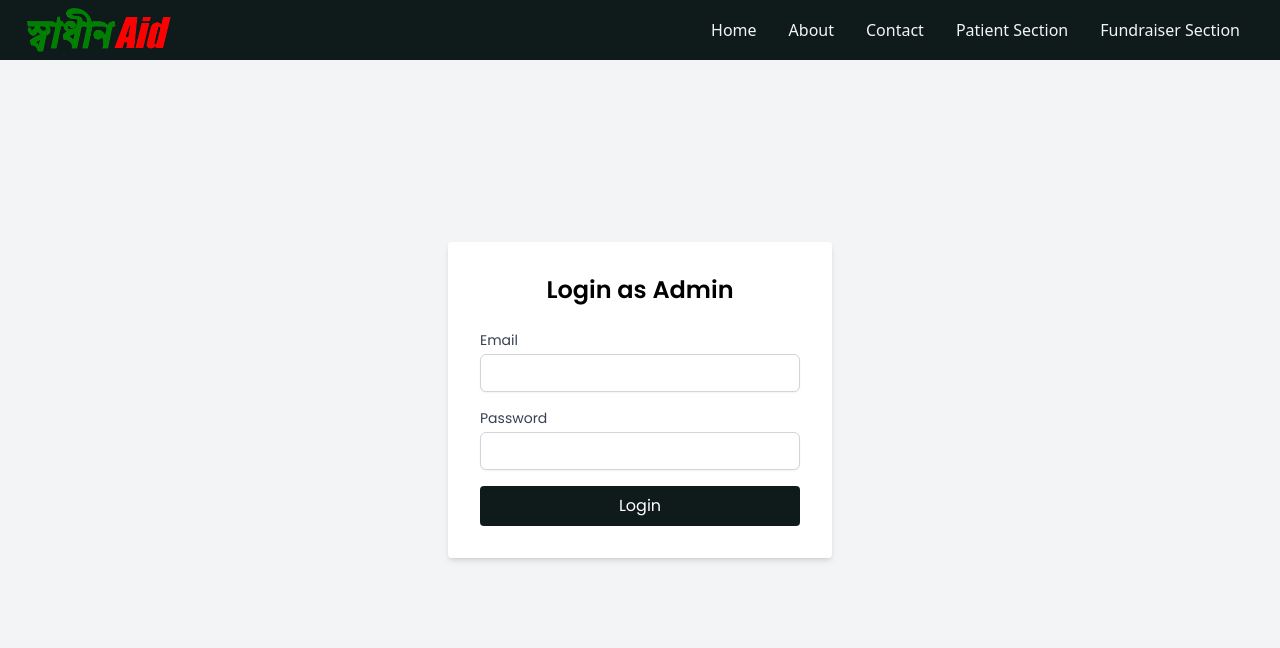
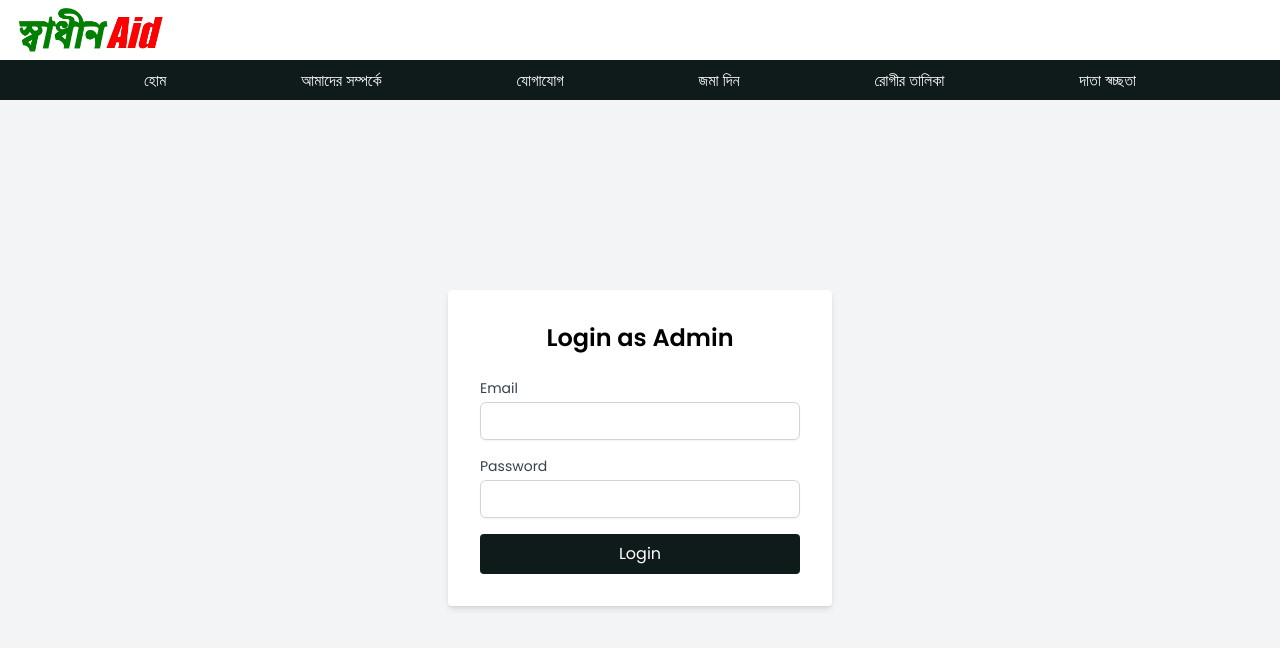
Before and after one commit to Kashshaf-Labib/ShadhinAid, a Next.js app: page /admin/login in a window 1280 px wide. Shown: the top 648 px of the page. Built offline with nearby package versions, Linux system fonts and the light colour scheme.

Commit message:
changed navbar

```diff
--- a/src/components/Layout.tsx
+++ b/src/components/Layout.tsx
@@ -17,7 +17,7 @@ export default function RootLayout({
         <link rel="icon" href="/favicon.ico" />
       </Head>
       <Navbar />
-      <div className={poppins.className}>
+      <div className={`pt-12 ${poppins.className}`}>
         {children}
       </div>
       <Toaster />
--- a/src/components/Navbar.tsx
+++ b/src/components/Navbar.tsx
@@ -1,41 +1,42 @@
-import React, { useState, useEffect, useRef } from "react"
-import Image from "next/image"
-import Link from "next/link"
+import React, { useState, useEffect, useRef } from "react";
+import Image from "next/image";
+import Link from "next/link";
+import { navMenus } from "@/lib/utils";
 
 const Navbar: React.FC = () => {
-  const [isOpen, setIsOpen] = useState<boolean>(false)
-  const [isDropdownOpen, setIsDropdownOpen] = useState<boolean>(false)
-  const [isVisible, setIsVisible] = useState<boolean>(true)
-  const dropdownRef = useRef<HTMLDivElement>(null)
-  let lastScrollY = 0
+  const [isOpen, setIsOpen] = useState<boolean>(false);
+  const [isDropdownOpen, setIsDropdownOpen] = useState<boolean>(false);
+  const [isVisible, setIsVisible] = useState<boolean>(true);
+  const dropdownRef = useRef<HTMLDivElement>(null);
+  let lastScrollY = 0;
 
   const toggleMenu = (): void => {
-    setIsOpen(!isOpen)
-  }
+    setIsOpen(!isOpen);
+  };
 
   const toggleDropdown = (): void => {
-    setIsDropdownOpen(!isDropdownOpen)
-  }
+    setIsDropdownOpen(!isDropdownOpen);
+  };
 
   const handleScroll = (): void => {
     if (typeof window !== "undefined") {
       if (window.scrollY > lastScrollY) {
-        setIsVisible(false)
+        setIsVisible(false);
       } else {
-        setIsVisible(true)
+        setIsVisible(true);
       }
-      lastScrollY = window.scrollY
+      lastScrollY = window.scrollY;
     }
-  }
+  };
 
   useEffect(() => {
     if (typeof window !== "undefined") {
-      window.addEventListener("scroll", handleScroll)
+      window.addEventListener("scroll", handleScroll);
       return () => {
-        window.removeEventListener("scroll", handleScroll)
-      }
+        window.removeEventListener("scroll", handleScroll);
+      };
     }
-  }, [])
+  }, []);
 
   useEffect(() => {
     const handleClickOutside = (event: MouseEvent): void => {
@@ -43,113 +44,67 @@ const Navbar: React.FC = () => {
         dropdownRef.current &&
         !dropdownRef.current.contains(event.target as Node)
       ) {
-        setIsDropdownOpen(false)
+        setIsDropdownOpen(false);
       }
-    }
+    };
 
-    document.addEventListener("mousedown", handleClickOutside)
+    document.addEventListener("mousedown", handleClickOutside);
     return () => {
-      document.removeEventListener("mousedown", handleClickOutside)
-    }
-  }, [])
+      document.removeEventListener("mousedown", handleClickOutside);
+    };
+  }, []);
 
   return (
     <nav
-      className={`bg-primary text-white px-4 py-2 sm:px-6 md:flex md:justify-between md:items-center transition-transform duration-300 ${
+      className={`bg-primary md:bg-white text-white transition-transform duration-300 ${
         isVisible ? "translate-y-0" : "-translate-y-full"
       } fixed top-0 left-0 right-0 z-50`}
     >
-      <div className='max-w-7xl w-full mx-auto flex justify-between items-center'>
-        <Link href='/' className='text-3xl font-bold flex items-center gap-2'>
+      <div className="flex md:block justify-between items-center">
+        <Link
+          href="/"
+          className="text-3xl font-bold flex items-center gap-2 px-4 py-2"
+        >
           <Image
-            src='/shadhin.png'
-            alt='Shadhin Aid Nav brand'
+            src="/shadhin.png"
+            alt="Shadhin Aid Nav brand"
             height={300}
             width={150}
           />
         </Link>
 
-        <div className='hidden md:flex items-center'>
-          <Link href='/' className='mx-4 text-zinc-100 hover:text-gray-300'>
-            Home
-          </Link>
-          <Link
-            href='/about'
-            className='mx-4 text-zinc-100 hover:text-gray-300'
-          >
-            About
-          </Link>
-          <Link
-            href='/contact'
-            className='mx-4 text-zinc-100 hover:text-gray-300'
-          >
-            Contact
-          </Link>
-
-          {/* Patient Section Dropdown */}
-          <div className='relative mx-4' ref={dropdownRef}>
-            <button
-              onClick={toggleDropdown}
-              className='text-zinc-100 hover:text-gray-300 focus:outline-none'
-            >
-              Patient Section
-            </button>
-
-            {isDropdownOpen && (
-              <div className='absolute mt-2 w-48 rounded-md shadow-lg bg-white ring-1 ring-black ring-opacity-5'>
-                <div
-                  className='py-1'
-                  role='menu'
-                  aria-orientation='vertical'
-                  aria-labelledby='options-menu'
-                >
-                  <Link
-                    href='/patientform'
-                    className='block px-4 py-2 text-gray-700 hover:bg-blue-800 hover:text-white'
-                    role='menuitem'
-                    onClick={() => setIsDropdownOpen(false)}
-                  >
-                    Submit Patient Details
-                  </Link>
-                  <Link
-                    href='/patients'
-                    className='block px-4 py-2 text-gray-700 hover:bg-blue-800 hover:text-white'
-                    role='menuitem'
-                    onClick={() => setIsDropdownOpen(false)}
-                  >
-                    View Patients
-                  </Link>
-                </div>
-              </div>
-            )}
+        <div className="hidden md:block bg-primary px-4 py-2">
+          <div className="flex items-center gap-4 justify-between px-4 max-w-5xl mx-auto">
+            {navMenus.map((menu, index) => (
+              <Link
+                key={index}
+                href={menu.href}
+                className="hover:text-gray-300 text-sm lg:text-base"
+              >
+                {menu.name}
+              </Link>
+            ))}
           </div>
-
-          <Link
-            href='/fundraiser'
-            className='mx-4 text-zinc-100 hover:text-gray-300'
-          >
-            Fundraiser Section
-          </Link>
         </div>
 
         {/* Hamburger Menu for Mobile View */}
-        <div className='md:hidden flex items-center'>
+        <div className="md:hidden flex items-center px-4">
           <button
             onClick={toggleMenu}
-            className='text-zinc-100 hover:text-gray-300 focus:outline-none'
+            className="text-zinc-100 hover:text-gray-300 focus:outline-none"
           >
             <svg
-              className='w-6 h-6'
-              fill='none'
-              stroke='currentColor'
-              viewBox='0 0 24 24'
-              xmlns='http://www.w3.org/2000/svg'
+              className="w-6 h-6"
+              fill="none"
+              stroke="currentColor"
+              viewBox="0 0 24 24"
+              xmlns="http://www.w3.org/2000/svg"
             >
               <path
-                strokeLinecap='round'
-                strokeLinejoin='round'
-                strokeWidth='2'
-                d='M4 6h16M4 12h16m-7 6h7'
+                strokeLinecap="round"
+                strokeLinejoin="round"
+                strokeWidth="2"
+                d="M4 6h16M4 12h16m-7 6h7"
               />
             </svg>
           </button>
@@ -158,49 +113,22 @@ const Navbar: React.FC = () => {
 
       {/* Mobile Menu */}
       {isOpen && (
-        <div className='md:hidden'>
-          <div className='flex flex-col p-4 space-y-2'>
-            <Link
-              href='/'
-              className='block px-3 py-2 text-zinc-100 rounded-md hover:bg-blue-800 hover:text-gray-300'
-            >
-              Home
-            </Link>
-            <Link
-              href='/about'
-              className='block px-3 py-2 text-zinc-100 rounded-md hover:bg-blue-800 hover:text-gray-300'
-            >
-              About
-            </Link>
-            <Link
-              href='/contact'
-              className='block px-3 py-2 text-zinc-100 rounded-md hover:bg-blue-800 hover:text-gray-300'
-            >
-              Contact
-            </Link>
-            <Link
-              href='/patientform'
-              className='block px-3 py-2 text-zinc-100 rounded-md hover:bg-blue-800 hover:text-gray-300'
-            >
-              Submit Patient Details
-            </Link>
-            <Link
-              href='/patients'
-              className='block px-3 py-2 text-zinc-100 rounded-md hover:bg-blue-800 hover:text-gray-300'
-            >
-              View Patients
-            </Link>
-            <Link
-              href='/fundraiser'
-              className='block px-3 py-2 text-zinc-100 rounded-md hover:bg-blue-800 hover:text-gray-300'
-            >
-              Fundraiser Section
-            </Link>
+        <div className="md:hidden">
+          <div className="flex flex-col p-4 space-y-2">
+            {navMenus.map((menu, index) => (
+              <Link
+                href={menu.href}
+                key={index + menu.name}
+                className="block px-3 py-2 text-zinc-100 rounded-md hover:bg-blue-800 hover:text-gray-300"
+              >
+                {menu.name}
+              </Link>
+            ))}
           </div>
         </div>
       )}
     </nav>
-  )
-}
+  );
+};
 
-export default Navbar
+export default Navbar;
--- a/src/lib/utils.ts
+++ b/src/lib/utils.ts
@@ -15,28 +15,28 @@ export const getLoggedInUser = async () => {
 
 export const navMenus = [
   {
-    name: "Home",
+    name: "হোম",
     href: "/",
   },
   {
-    name: "About",
+    name: "আমাদের সম্পর্কে",
     href: "/about",
   },
   {
-    name: "Contact",
+    name: "যোগাযোগ",
     href: "/contact",
   },
   {
-    name: "Submit Patient Details",
-    href: "/patientform",
+    name: "জমা দিন",
+    href: "/patient-form",
   },
   {
-    name: "View Patients",
-    href: "/patientdetails",
+    name: "রোগীর তালিকা",
+    href: "/patients",
   },
   {
-    name: "Fund Raising",
-    href: "/fund-raising",
+    name: "দাতা স্বচ্ছতা",
+    href: "/donor-transparency",
   },
 ]
 
```
Also changed, not shown: src/pages/patient-form/index.tsx (renamed from src/pages/patientform/index.tsx).
